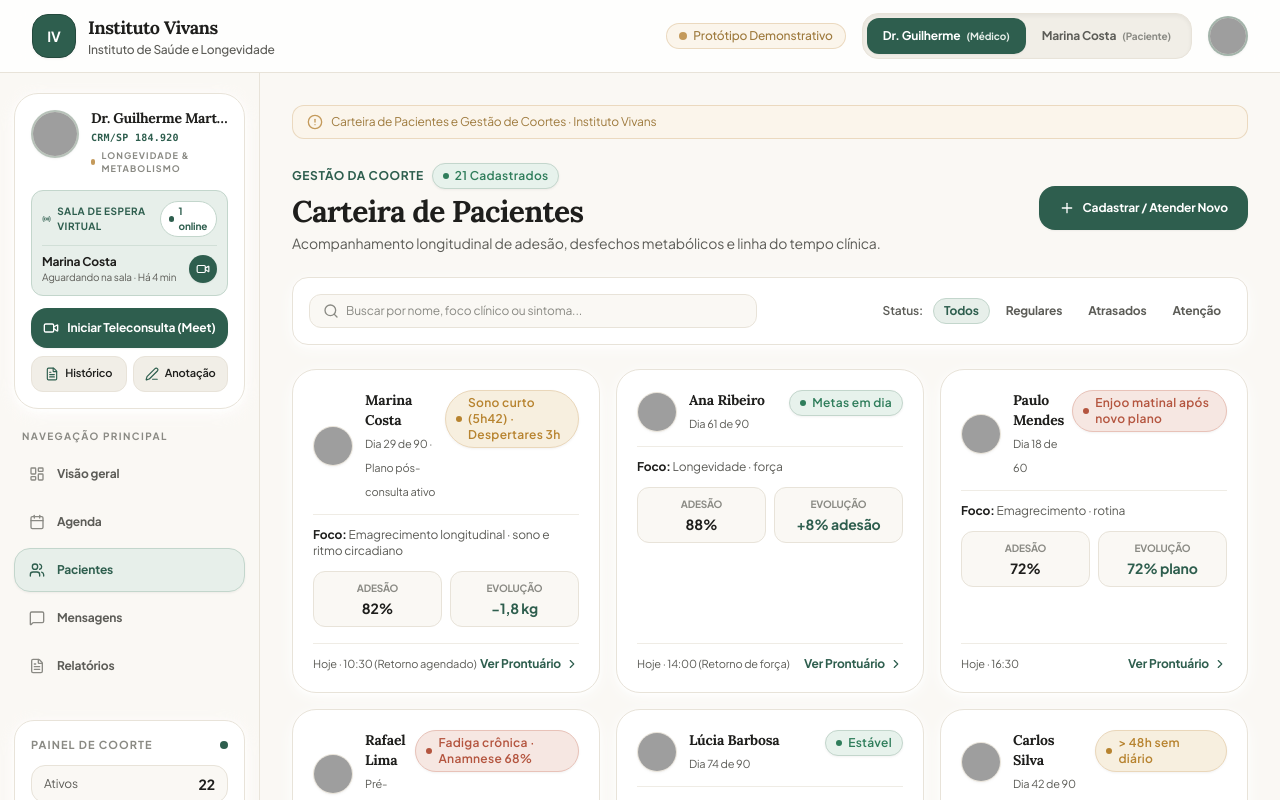
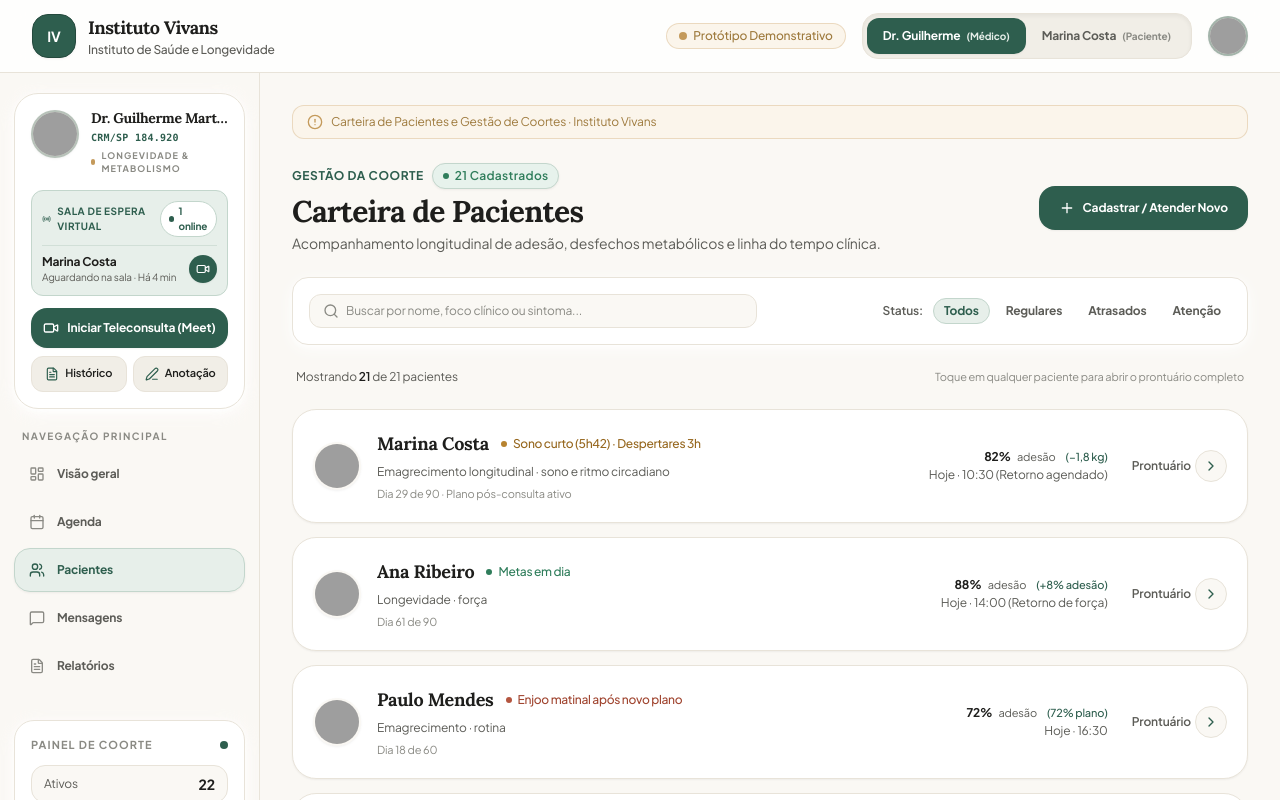
Before and after one commit to vitormilanez/instituto-vivans-cuidado-longitudinal-blkq4fdq1, a React (Vite) app: page /medico/pacientes in a window 1280 px wide. Shown: the top 800 px of the page. Built offline with nearby package versions, Linux system fonts and the light colour scheme; grey boxes are pictures that could not be loaded.

Commit message:
Simplify patient list UI to friendly editorial aesthetic with subtle indicators and untruncated names

```diff
--- a/src/components/CommonUI.tsx
+++ b/src/components/CommonUI.tsx
@@ -5,10 +5,12 @@ import { Sparkles, ShieldCheck, AlertCircle, ExternalLink, Info, CheckCircle2 }
 export function StatusBadge({
   children,
   tone = 'green',
+  variant = 'badge',
   className,
 }: {
   children: ReactNode
   tone?: 'green' | 'amber' | 'rose' | 'blue' | 'gray'
+  variant?: 'badge' | 'subtle'
   className?: string
 }) {
   const tones = {
@@ -18,6 +20,38 @@ export function StatusBadge({
     blue: 'bg-[#EBF3F8] text-[#2C6E8A] border-[#C8DFE8]',
     gray: 'bg-[#F1EEE7] text-[#5C5C57] border-[#E8E3D9]',
   }
+
+  const subtleTextTones = {
+    green: 'text-[#2F7D5B]',
+    amber: 'text-[#96671E]',
+    rose: 'text-[#A04530]',
+    blue: 'text-[#2C6E8A]',
+    gray: 'text-[#5C5C57]',
+  }
+
+  const dotTones = {
+    green: 'bg-[#2F7D5B]',
+    amber: 'bg-[#B7832F]',
+    rose: 'bg-[#B4553F]',
+    blue: 'bg-[#2C6E8A]',
+    gray: 'bg-[#8A8A84]',
+  }
+
+  if (variant === 'subtle') {
+    return (
+      <span
+        className={cn(
+          'inline-flex items-center gap-1.5 text-xs font-medium tracking-tight',
+          subtleTextTones[tone],
+          className,
+        )}
+      >
+        <span aria-hidden="true" className={cn('size-1.5 rounded-full shrink-0', dotTones[tone])} />
+        <span>{children}</span>
+      </span>
+    )
+  }
+
   return (
     <span
       className={cn(
@@ -26,17 +60,7 @@ export function StatusBadge({
         className,
       )}
     >
-      <span
-        aria-hidden="true"
-        className={cn(
-          'size-1.5 rounded-full shrink-0',
-          tone === 'green' && 'bg-[#2F7D5B]',
-          tone === 'amber' && 'bg-[#B7832F]',
-          tone === 'rose' && 'bg-[#B4553F]',
-          tone === 'blue' && 'bg-[#2C6E8A]',
-          tone === 'gray' && 'bg-[#8A8A84]',
-        )}
-      />
+      <span aria-hidden="true" className={cn('size-1.5 rounded-full shrink-0', dotTones[tone])} />
       {children}
     </span>
   )
--- a/src/components/QuickConsultationModal.tsx
+++ b/src/components/QuickConsultationModal.tsx
@@ -459,7 +459,7 @@ export function QuickConsultationModal({
                           />
                           <div className="min-w-0">
                             <div className="flex items-center gap-2">
-                              <h3 className="truncate font-bold text-xs sm:text-sm text-[#1E1E1C]">
+                              <h3 className="font-bold text-xs sm:text-sm text-[#1E1E1C]">
                                 {p.name}
                               </h3>
                               {p.isOnlineInWaitingRoom && (
--- a/src/pages/doctor/Overview.tsx
+++ b/src/pages/doctor/Overview.tsx
@@ -252,49 +252,52 @@ export default function DoctorOverview() {
           </div>
 
           {/* Patient Cards */}
-          <div className="space-y-3">
+          <div className="space-y-3.5">
             {filteredPatients.map((p) => {
               return (
                 <div
                   key={p.id}
                   onClick={() => navigate(`/medico/pacientes/${p.id}`)}
-                  className="rounded-2xl border border-[#E8E3D9] bg-[#FAF8F4] p-4.5 hover:border-[#2E5E4E]/50 hover:bg-[#F1EEE7] transition-all cursor-pointer shadow-subtle group"
+                  className="rounded-2xl border border-[#E8E3D9] bg-[#FAF8F4] p-4 sm:p-4.5 hover:border-[#2E5E4E]/40 hover:bg-[#F1EEE7] transition-all cursor-pointer shadow-subtle group"
                 >
                   <div className="flex flex-col sm:flex-row sm:items-center justify-between gap-3">
-                    <div className="flex items-center gap-3.5 min-w-0">
+                    <div className="flex items-start sm:items-center gap-3.5 min-w-0 flex-1">
                       <VivansAvatar
                         src={p.avatarUrl}
                         name={p.name}
                         initials={p.initials}
                         size="md"
-                        className="border border-[#E8E3D9] shrink-0"
+                        className="border border-[#E8E3D9] group-hover:border-[#C3D6CC] shrink-0 transition-colors"
                       />
-                      <div className="min-w-0">
-                        <div className="flex items-center gap-2">
-                          <h3 className="font-bold text-sm text-[#1E1E1C] group-hover:text-[#2E5E4E] transition-colors truncate">
+                      <div className="min-w-0 flex-1 space-y-0.5">
+                        <div className="flex flex-wrap items-center gap-x-2.5 gap-y-1">
+                          <h3 className="font-serif font-bold text-sm sm:text-base text-[#1E1E1C] group-hover:text-[#2E5E4E] transition-colors whitespace-normal">
                             {p.name}
                           </h3>
-                          <StatusBadge tone={p.tone}>{p.attention}</StatusBadge>
+                          <StatusBadge tone={p.tone} variant="subtle">
+                            {p.attention}
+                          </StatusBadge>
                         </div>
-                        <p className="text-xs text-[#5C5C57] truncate">{p.focus}</p>
-                        <span className="text-[10px] text-[#8A8A84]">{p.cycle}</span>
+                        <p className="text-xs text-[#5C5C57] leading-relaxed">{p.focus}</p>
+                        <p className="text-[11px] text-[#8A8A84]">{p.cycle}</p>
                       </div>
                     </div>
 
-                    <div className="flex items-center gap-3 shrink-0 self-end sm:self-auto text-xs">
-                      <div className="text-right hidden sm:block">
-                        <p className="font-bold text-[#1E1E1C]">{p.adherence} adesão</p>
-                        <p className="text-[10px] text-[#5C5C57]">{p.nextConsultation}</p>
+                    <div className="flex items-center justify-between sm:justify-end gap-3.5 shrink-0 pt-2 sm:pt-0 border-t sm:border-t-0 border-[#E8E3D9]/60 text-xs">
+                      <div className="text-left sm:text-right space-y-0.5">
+                        <p className="font-bold text-[#1E1E1C]">
+                          {p.adherence}{' '}
+                          <span className="font-normal text-[11px] text-[#5C5C57]">adesão</span>
+                        </p>
+                        <p className="text-[11px] text-[#5C5C57]">{p.nextConsultation}</p>
                       </div>
 
-                      <Link
-                        to={`/medico/pacientes/${p.id}`}
-                        onClick={(e) => e.stopPropagation()}
-                        className="flex min-h-9 items-center gap-1 rounded-xl bg-[#2E5E4E] px-3.5 text-xs font-bold text-[#FFFFFF] hover:bg-[#24493D] transition-all shadow-sm"
-                      >
-                        <span>Prontuário</span>
-                        <ChevronRight className="size-3.5 text-[#FFFFFF]" />
-                      </Link>
+                      <div className="flex items-center gap-1 text-xs font-semibold text-[#5C5C57] group-hover:text-[#2E5E4E] transition-colors">
+                        <span className="hidden md:inline">Prontuário</span>
+                        <div className="size-7 rounded-full bg-[#FFFFFF] group-hover:bg-[#E7EFEA] border border-[#E8E3D9] group-hover:border-[#C3D6CC] flex items-center justify-center transition-colors">
+                          <ChevronRight className="size-3.5 text-[#2E5E4E]" />
+                        </div>
+                      </div>
                     </div>
                   </div>
                 </div>
--- a/src/pages/doctor/Patients.tsx
+++ b/src/pages/doctor/Patients.tsx
@@ -93,59 +93,95 @@ export default function DoctorPatients() {
         </div>
       </div>
 
-      {/* Patients Grid */}
-      <div className="grid gap-4 sm:grid-cols-2 lg:grid-cols-3">
+      {/* View Toggle & Count Indicator */}
+      <div className="flex items-center justify-between px-1 text-xs text-[#5C5C57]">
+        <span>
+          Mostrando{' '}
+          <strong className="text-[#1E1E1C] font-semibold">{filteredPatients.length}</strong> de{' '}
+          {patients.length} pacientes
+        </span>
+        <span className="text-[11px] text-[#8A8A84] hidden sm:inline">
+          Toque em qualquer paciente para abrir o prontuário completo
+        </span>
+      </div>
+
+      {/* Patients List with warm ivory / sage green editorial styling */}
+      <div className="space-y-3.5">
         {filteredPatients.map((p) => (
           <article
             key={p.id}
             onClick={() => navigate(`/medico/pacientes/${p.id}`)}
-            className="rounded-3xl border border-[#E8E3D9] bg-[#FFFFFF] p-5 shadow-card space-y-4 hover:border-[#2E5E4E]/50 hover:bg-[#FAF8F4] transition-all cursor-pointer flex flex-col justify-between"
+            className="group relative rounded-2xl sm:rounded-3xl border border-[#E8E3D9] bg-[#FFFFFF] p-4 sm:p-5 shadow-sm hover:shadow-card hover:border-[#2E5E4E]/40 hover:bg-[#FAF8F4] transition-all cursor-pointer"
           >
-            <div>
-              <div className="flex items-start justify-between gap-2 border-b border-[#EFECE5] pb-3">
-                <div className="flex items-center gap-3">
-                  <VivansAvatar
-                    src={p.avatarUrl}
-                    name={p.name}
-                    initials={p.initials}
-                    size="md"
-                    className="border border-[#E8E3D9]"
-                  />
-                  <div>
-                    <h2 className="font-bold text-sm text-[#1E1E1C]">{p.name}</h2>
-                    <span className="text-[11px] text-[#5C5C57]">{p.cycle}</span>
+            <div className="flex flex-col md:flex-row md:items-center justify-between gap-4">
+              {/* Left & Center: Portrait, Full Name, Focus & Subtle Indicator */}
+              <div className="flex items-start sm:items-center gap-4 min-w-0 flex-1">
+                <VivansAvatar
+                  src={p.avatarUrl}
+                  name={p.name}
+                  initials={p.initials}
+                  size="lg"
+                  className="border-2 border-[#FAF8F4] group-hover:border-[#C3D6CC] shadow-subtle shrink-0 transition-colors"
+                />
+
+                <div className="min-w-0 flex-1 space-y-1">
+                  {/* Row 1: Full Name (never truncated) & Subtle Symptom / Status Indicator */}
+                  <div className="flex flex-wrap items-center gap-x-3 gap-y-1">
+                    <h2 className="font-serif text-base sm:text-lg font-bold text-[#1E1E1C] group-hover:text-[#2E5E4E] transition-colors whitespace-normal leading-snug">
+                      {p.name}
+                    </h2>
+
+                    {/* Subtle Symptom Indicator (small dot + discrete text, no heavy fill) */}
+                    <div className="inline-flex items-center gap-1.5 py-0.5 text-xs">
+                      <StatusBadge tone={p.tone} variant="subtle">
+                        {p.attention}
+                      </StatusBadge>
+                    </div>
                   </div>
+
+                  {/* Row 2: Focus & Clinical Context */}
+                  <p className="text-xs text-[#5C5C57] leading-relaxed">{p.focus}</p>
+
+                  {/* Row 3: Secondary Info in muted gray font for visual breathing room */}
+                  <p className="text-[11px] text-[#8A8A84]">{p.cycle}</p>
                 </div>
-                <StatusBadge tone={p.tone}>{p.attention}</StatusBadge>
               </div>
 
-              <div className="mt-3 space-y-2">
-                <p className="text-xs text-[#5C5C57]">
-                  <strong className="text-[#1E1E1C]">Foco:</strong> {p.focus}
-                </p>
+              {/* Right: Adherence & Next Appointment + Discrete Action */}
+              <div className="flex items-center justify-between md:justify-end gap-6 pt-2 md:pt-0 border-t md:border-t-0 border-[#EFECE5] shrink-0">
+                {/* Adherence & Next Appointment */}
+                <div className="text-left md:text-right space-y-0.5">
+                  <div className="flex items-baseline md:justify-end gap-1.5">
+                    <span className="text-xs font-bold text-[#1E1E1C]">{p.adherence}</span>
+                    <span className="text-[11px] text-[#5C5C57]">adesão</span>
+                    {p.progress && (
+                      <span className="text-[11px] font-medium text-[#2E5E4E] ml-1">
+                        ({p.progress})
+                      </span>
+                    )}
+                  </div>
+                  <p className="text-xs text-[#5C5C57]">{p.nextConsultation}</p>
+                </div>
 
-                <div className="grid grid-cols-2 gap-2 text-center text-xs pt-1">
-                  <div className="rounded-xl bg-[#FAF8F4] p-2 border border-[#E8E3D9]">
-                    <span className="text-[10px] uppercase font-bold text-[#8A8A84]">Adesão</span>
-                    <p className="font-bold text-[#1E1E1C] text-sm mt-0.5">{p.adherence}</p>
-                  </div>
-                  <div className="rounded-xl bg-[#FAF8F4] p-2 border border-[#E8E3D9]">
-                    <span className="text-[10px] uppercase font-bold text-[#8A8A84]">Evolução</span>
-                    <p className="font-bold text-[#2E5E4E] text-sm mt-0.5">{p.progress}</p>
+                {/* Discrete Prontuário link/action button */}
+                <div className="flex items-center gap-1 text-xs font-bold text-[#2E5E4E] group-hover:translate-x-0.5 transition-transform">
+                  <span className="hidden sm:inline text-xs font-semibold text-[#5C5C57] group-hover:text-[#2E5E4E]">
+                    Prontuário
+                  </span>
+                  <div className="size-8 rounded-full bg-[#FAF8F4] group-hover:bg-[#E7EFEA] border border-[#E8E3D9] group-hover:border-[#C3D6CC] flex items-center justify-center transition-colors">
+                    <ChevronRight className="size-4 text-[#2E5E4E]" />
                   </div>
                 </div>
               </div>
             </div>
-
-            <div className="border-t border-[#EFECE5] pt-3 flex items-center justify-between text-xs">
-              <span className="text-[11px] text-[#5C5C57]">{p.nextConsultation}</span>
-              <span className="flex items-center gap-1 font-bold text-[#2E5E4E]">
-                <span>Ver Prontuário</span>
-                <ChevronRight className="size-3.5" />
-              </span>
-            </div>
           </article>
         ))}
+
+        {filteredPatients.length === 0 && (
+          <div className="rounded-2xl border border-dashed border-[#E8E3D9] bg-[#FAF8F4] p-8 text-center text-xs text-[#8A8A84]">
+            Nenhum paciente encontrado com o filtro aplicado.
+          </div>
+        )}
       </div>
 
       <QuickConsultationModal
```
Also changed, not shown: src/pages/doctor/PatientDetail.tsx (+5 -3 lines), .skip.config.json.
